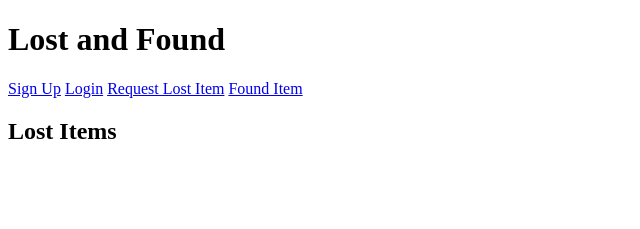
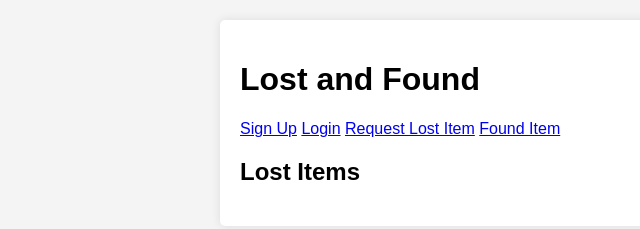
Before and after one commit to Lokkuchakreshkumar/Lost-and-Found, a website: page public/index.html in a window 1280 px wide. Shown: the whole page, without its empty margins (0-640 px from the left). Drawn offline with Linux system fonts and the light colour scheme; files whose address does not match are found by name.

```diff
--- a/public/index.html
+++ b/public/index.html
@@ -4,7 +4,7 @@
     <meta charset="UTF-8" />
     <meta name="viewport" content="width=device-width, initial-scale=1.0" />
     <title>Lost and Found</title>
-    <link rel="stylesheet" href="stylescd path/to/your/project.css" />
+    <link rel="stylesheet" href="styles.css" />
   </head>
   <body>
     <div class="container">
```
